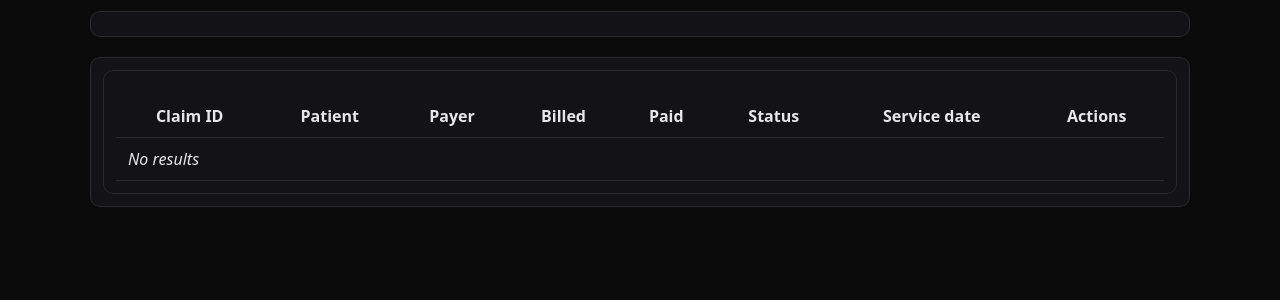
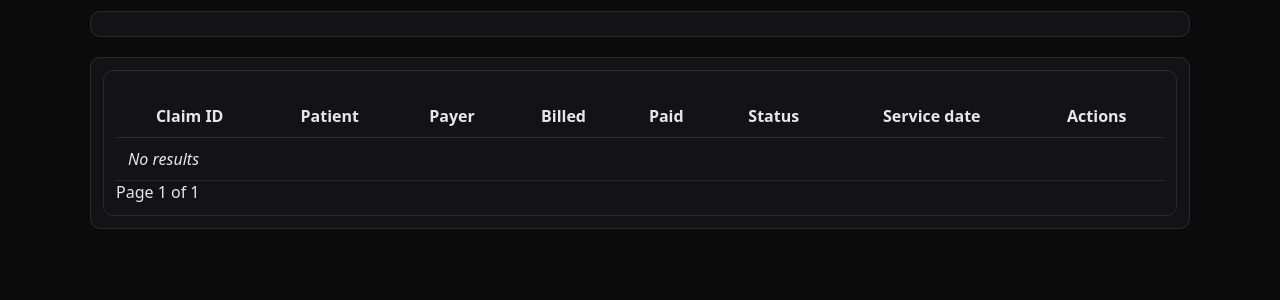
Before and after one commit to Navya-arugonda/erisa-dev-challenge, a Django app: page / in a window 1280 px wide. Shown: the part 174-474 px from the top of the page. Run offline with Django 5.2, Linux system fonts and the light colour scheme; data that the repository does not hold is empty; some libraries are stand-ins or nearby versions.

Commit message:
paginate claims

```diff
--- a/claims/views.py
+++ b/claims/views.py
@@ -7,6 +7,8 @@ from django.shortcuts import get_object_or_404, redirect, render
 from django.views.decorators.http import require_POST
 from django.db.models.functions import Trim
 from django.http import HttpResponse
+from django.core.paginator import Paginator
+from django.db.models import Q
 
 from .forms import ClaimForm
 from .models import Claim, ClaimDetail, ClaimNote
@@ -23,43 +25,36 @@ def claim_list(request):
     q = (request.GET.get("q") or "").strip()
     status_sel = (request.GET.get("status") or "").strip()
 
-    qs = Claim.objects.all().order_by("-last_updated")
+    # Only fetch the columns the table needs
+    qs = (Claim.objects
+          .only("id","claim_id","patient_name","payer","amount","paid_amount",
+                "status","service_date","flagged","last_updated")
+          .order_by("-last_updated"))
 
-    # --- search ---
+    # Search & filter
     if q:
         qs = qs.filter(
             Q(claim_id__icontains=q) |
             Q(patient_name__icontains=q) |
             Q(payer__icontains=q)
         )
+    if status_sel:
+        qs = qs.filter(status=status_sel)
 
-    # --- status options (no choices on model -> build from DB) ---
-    # Pull raw statuses, trim in DB where available, then dedupe/sort in Python.
-    raw_statuses = list(
-        Claim.objects.exclude(status__isnull=True)
-             .annotate(_s=Trim("status"))
-             .values_list("_s", flat=True)
-    )
-    statuses = sorted(
-        { (s or "").strip() for s in raw_statuses if (s or "").strip() },
-        key=lambda s: s.lower()
-    )
-
-    # --- apply status filter ---
-    if status_sel:
-        qs = qs.annotate(_s=Trim("status")).filter(_s__iexact=status_sel)
+    # Paginate to avoid rendering thousands of rows at once
+    paginator = Paginator(qs, 50)   # 50 rows per page (tweak as you like)
+    page_number = request.GET.get("page")  # ?page=2 etc.
+    page_obj = paginator.get_page(page_number)
 
     ctx = {
-        "claims": qs,
+        "claims": page_obj,          # iterate over this in the table
+        "page_obj": page_obj,        # for pager controls
         "q": q,
         "status_sel": status_sel,
-        "statuses": statuses,
     }
 
     if _is_htmx(request):
-        # Return only the table for HTMX swaps
         return render(request, "includes/claim_table.html", ctx)
-
     return render(request, "claims/claim_list.html", ctx)
 
 def claim_detail(request, pk):
--- a/templates/includes/claim_table.html
+++ b/templates/includes/claim_table.html
@@ -38,4 +38,28 @@
     {% endfor %}
     </tbody>
   </table>
+  <div class="pager" id="pager">
+  {% if page_obj.has_previous %}
+    <a
+      hx-get="/?page={{ page_obj.previous_page_number }}&q={{ q }}&status={{ status_sel }}"
+      hx-target="#claim-table"
+      hx-push-url="true"
+      href="?page={{ page_obj.previous_page_number }}&q={{ q }}&status={{ status_sel }}">
+      ‹ Prev
+    </a>
+  {% endif %}
+
+  <span>Page {{ page_obj.number }} of {{ page_obj.paginator.num_pages }}</span>
+
+  {% if page_obj.has_next %}
+    <a
+      hx-get="/?page={{ page_obj.next_page_number }}&q={{ q }}&status={{ status_sel }}"
+      hx-target="#claim-table"
+      hx-push-url="true"
+      href="?page={{ page_obj.next_page_number }}&q={{ q }}&status={{ status_sel }}">
+      Next ›
+    </a>
+  {% endif %}
 </div>
+
+</div>
```
